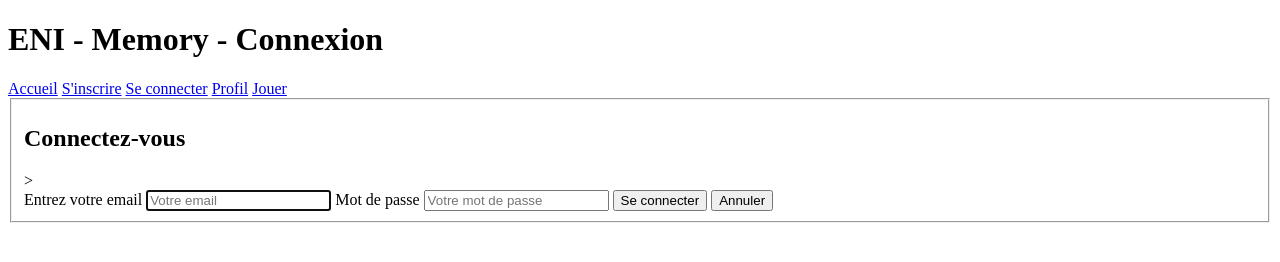
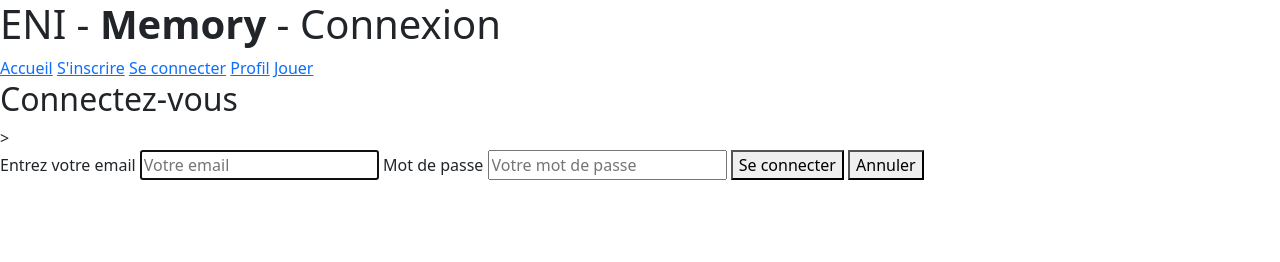
Before and after one commit to BorisPautonnier/eni-memory-boris, a plain HTML site: page connexion.html in a window 1280 px wide. Drawn offline with nearby package versions, Linux system fonts and the light colour scheme.

Commit message:
ajout du lien CDN de bootstrap 5.3.9

```diff
--- a/connexion.html
+++ b/connexion.html
@@ -3,6 +3,7 @@
 <head>
     <meta charset="UTF-8">
     <meta name="viewport" content="width=device-width, initial-scale=1.0">
+    <link href="https://cdn.jsdelivr.net/npm/bootstrap@5.3.9/dist/css/bootstrap.min.css" rel="stylesheet" integrity="sha384-yEPZ7jP9S0QKiUQ0m3jjsO4ProIW7wvR9gXkI7JOGa2XVsw53Yke2bsdkBbjmmiX" crossorigin="anonymous">
     <title>ENI - Memory</title>
 </head>
 <body>
```
Also changed, not shown: inscription.html (+1 -0 lines), jeu.html (+1 -0 lines), profil.html (+1 -0 lines).
